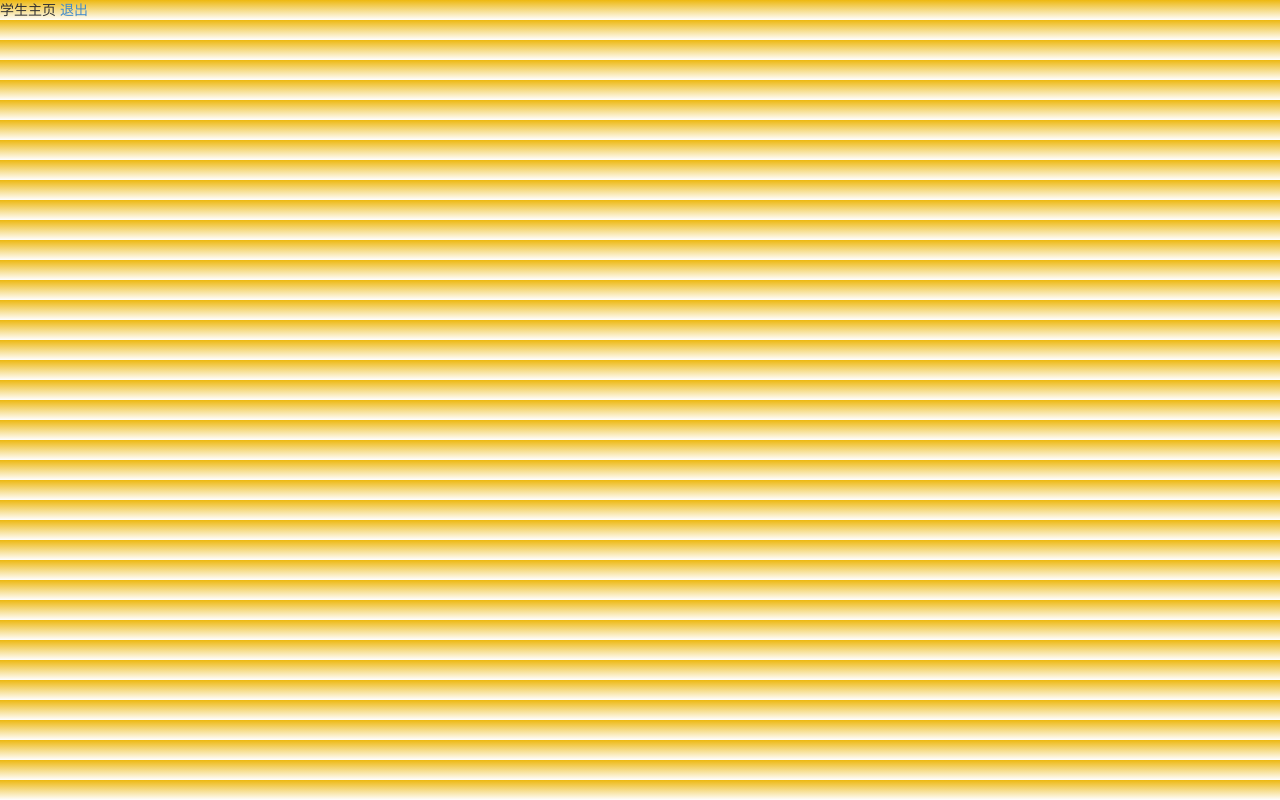
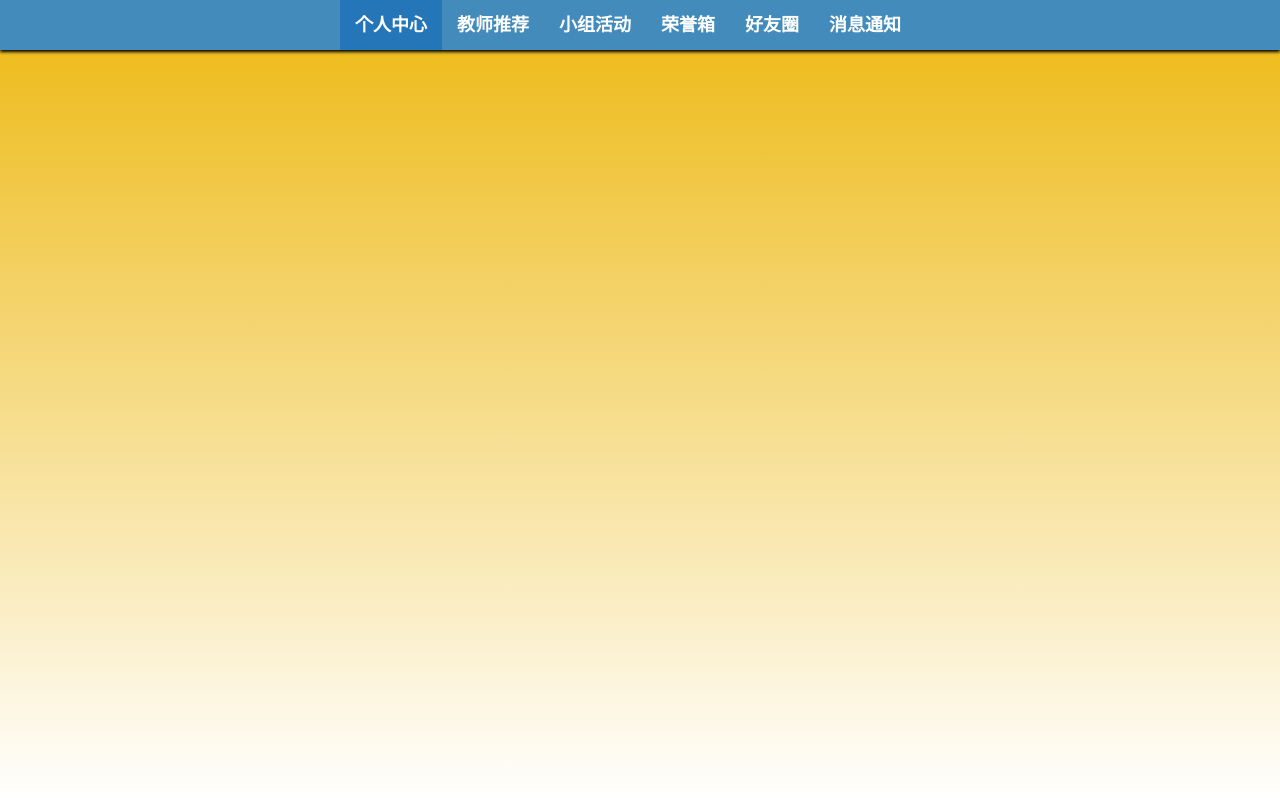
Before and after one commit to FlyPigSun/graduation, a PHP site: template application/views/student_index.html.twig in a window 1280 px wide. Run offline with PHP 8.4, Linux system fonts and the light colour scheme; the template is opened without the code that fills it, so the values that code supplies are empty; style sheets or scripts are compiled from the project's sources; some libraries are stand-ins or nearby versions.

Commit message:
student_index

```diff
--- a/application/views/student_index.html.twig
+++ b/application/views/student_index.html.twig
@@ -14,6 +14,33 @@
     <link href="/resources/css/student_index.css" rel="stylesheet"/>
 </head>
 <body>
-    学生主页
-    <a href="/logout">退出</a>
+    <div class="student-index-main">
+        <div class="student-index-toparea">
+            <div class="student-index-topbtnarea">
+                <div class="student-index-topbtn active" type="personal_center">
+                    个人中心
+                </div>
+                <div class="student-index-topbtn" type="teacher_recommend">
+                    教师推荐
+                </div>
+                <div class="student-index-topbtn" type="group_activety">
+                    小组活动
+                </div>
+                <div class="student-index-topbtn" type="honor_box">
+                    荣誉箱
+                </div>
+                <div class="student-index-topbtn" type="friends_circle">
+                    好友圈
+                </div>
+                <div class="student-index-topbtn" type="notification">
+                    消息通知
+                </div>
+                <div class="clear"></div>
+            </div>
+            <div class="student-index-topinfoarea">
+            </div>
+        </div>
+        <div class="student-index-centerarea">
+        </div>
+    </div>
 </body>
--- a/resources/css/base.css
+++ b/resources/css/base.css
@@ -7,4 +7,8 @@ body{
 	background-image: -webkit-linear-gradient(top,#EDB810,#fff);
 	background-image: -o-linear-gradient(top,#EDB810,#fff);
 	background-image: linear-gradient(to bottom,#EDB810,#fff);
+	min-height: 643px;
 }
+.clear{
+	clear: both;
+}
--- a/resources/css/student_index.css
+++ b/resources/css/student_index.css
@@ -0,0 +1,33 @@
+.student-index-main{
+	min-height: 600px;
+	min-width: 1050px;
+	margin: auto;
+}
+.student-index-toparea{
+	width: 100%;
+	height: 50px;
+	background: rgb(67, 139, 187);
+	box-shadow: 0px 2px 3px #000;
+}
+.student-index-topbtnarea{
+	width: 600px;
+	margin: auto;
+}
+.student-index-topbtn{
+	float: left;
+	color: #fff;
+	font-size: 18px;
+	font-weight: 900;
+	line-height: 50px;
+	cursor: pointer;
+	padding: 0px 15px;
+}
+.student-index-topbtn:hover{
+	background: rgb(37,118,184);
+}
+.student-index-topbtn.active{
+	background: rgb(37,118,184);
+}
+.student-index-centerarea{
+
+}
--- a/resources/js/login.js
+++ b/resources/js/login.js
@@ -16,6 +16,9 @@ activityCircle.loginPage = {
 		$('.activitycircle-register-btn').on('click',this.studentRegister);
 		$(window).resize(function(){
 			$('body').height($(window).height()-150);
+			if($('body').height()<555){
+				$('body').height(555);
+			}
 		});
 		$(document).keypress(function(e){
             if(e.which == 13){
--- a/resources/js/student_index.js
+++ b/resources/js/student_index.js
@@ -7,6 +7,39 @@ $(document).ready(function(){
  **/
 activityCircle.studentIndexPage = {
 	initialize : function(){
-		alert('欢迎')
+		var me = this;
+		$('body').height($(window).height());
+		$(window).resize(function(){
+			$('body').height($(window).height());
+			if($('body').height()<700){
+				$('body').height(700);
+			}
+		});
+		$('.student-index-topbtn').on('click',me.changeTab);
+	},
+	changeTab : function(){
+		$('.student-index-topbtn').removeClass('active');
+		$(this).addClass('active');
+		var btn = $(this).attr('type');
+		switch(btn){
+			case 'personal_center':
+				alert(btn);
+				break;
+			case 'teacher_recommend':
+				alert(btn);
+				break;
+			case 'group_activety':
+				alert(btn);
+				break;
+			case 'honor_box':
+				alert(btn);
+				break;
+			case 'friends_circle':
+				alert(btn);
+				break;
+			case 'notification':
+				alert(btn);
+				break;
+		}
 	}
 }
```
